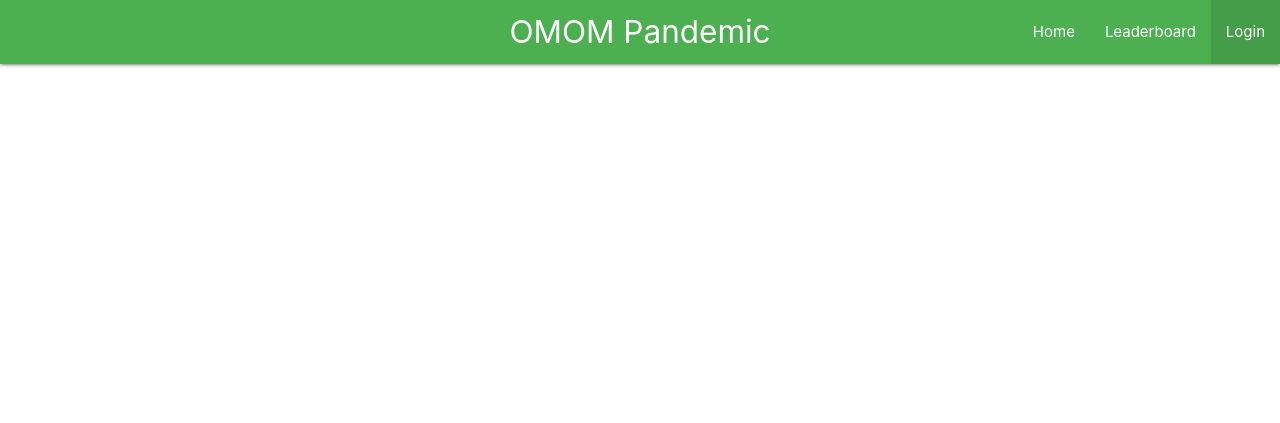
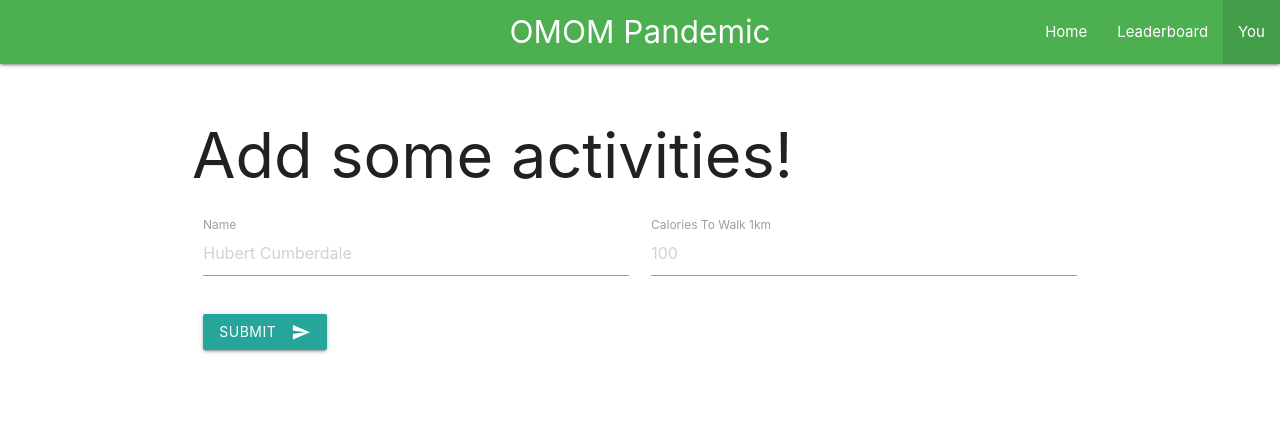
Before and after one commit to OneMonthOneMountain/calorific-conversion-app, a plain HTML site: page website/user.html in a window 1280 px wide. Drawn offline with nearby package versions, Linux system fonts and the light colour scheme.

Commit message:
fix lambda

```diff
--- a/lambda/register-user/index.js
+++ b/lambda/register-user/index.js
@@ -5,7 +5,7 @@ const dynamo = new DocumentClient()
 const handler = async (event) => {
 	const user = JSON.parse(event.body)
 
-	await dynamo.update({
+	await dynamo.put({
 	    TableName: 'scores',
 	    Item: {
 	        "UserId": user.name,
--- a/website/login.html
+++ b/website/user.html
@@ -31,7 +31,7 @@
 				<ul id="nav-mobile" class="right hide-on-med-and-down">
 					<li><a href="./calorific-conversion.html">Home</a></li>
 					<li><a href="./leaderboard.html">Leaderboard</a></li>
-					<li class="active"><a href="./login.html">Login</a></li>
+					<li class="active"><a href="./user.html">You</a></li>
 				</ul>
 			</div>
 		</nav>
@@ -42,6 +42,53 @@
 		<li><a href="./leaderboard.html">Leaderboard</a></li>
 		<li class="active"><a href="./login.html">Login</a></li>
 	</ul>
+
+	<div class="section white">
+		<div class="row container">
+			<h1>Add some activities!</h1>
+			<form class="col s12" onsubmit="onSubmit()" action="javascript:void(0);">
+				<div class="row">
+					<div class="input-field col s6">
+						<input placeholder="Hubert Cumberdale" id="name" type="text" class="validate">
+						<label for="name">Name</label>
+					</div>
+					<div class="input-field col s6">
+						<input placeholder="100" id="calorie_unit" type="number" max="500" class="validate">
+						<label for="last_name">Calories To Walk 1km</label>
+					</div>
+					<div class="input-field col s6">
+						<button class="btn waves-effect waves-light" type="submit" name="action">
+							Submit
+							<i class="material-icons right">send</i>
+						</button>
+					</div>
+				</div>
+			</form>
+		</div>
+	</div>
+
+	<script>
+		function onSubmit(details) {
+			const name = document.getElementById("name").value
+			const calorieUnit = document.getElementById("calorie_unit").value
+
+			fetch('https://rpbrxnrfzb.execute-api.eu-west-2.amazonaws.com/default/register-user', {
+				method: 'post',
+				headers: {
+					"Content-type": "application/json; charset=UTF-8"
+				},
+				mode: 'no-cors',
+				body: JSON.stringify({name, calorieUnit})
+			}).then((response) => {
+				console.log("RESPONSE", response)
+				return response.json().then((body) => {
+					alert(body)
+				})
+			}).catch((error) => {
+				alert(error)
+			})
+		}
+	</script>
 </body>
 
 </html>
```
Also changed, not shown: website/calorific-conversion.html (+1 -1 lines), website/leaderboard.html (+1 -1 lines).
